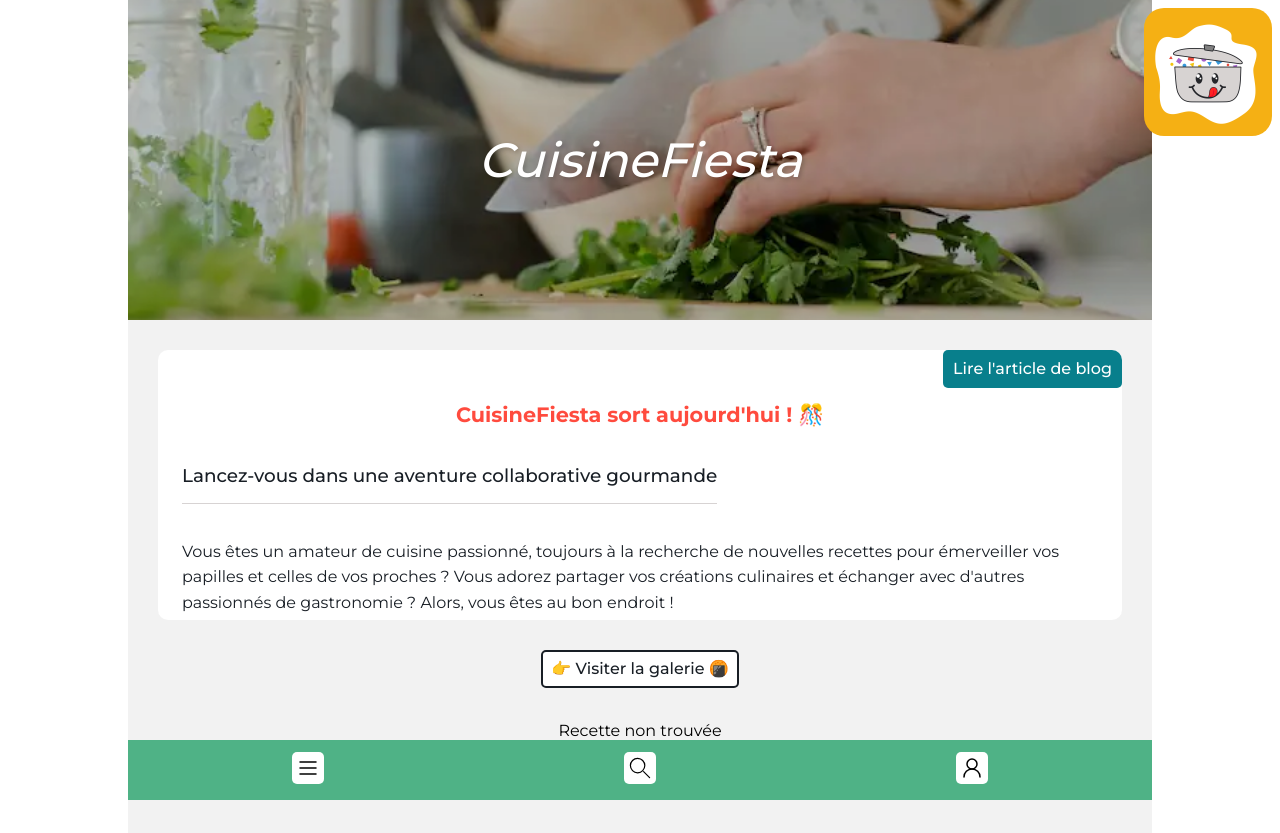
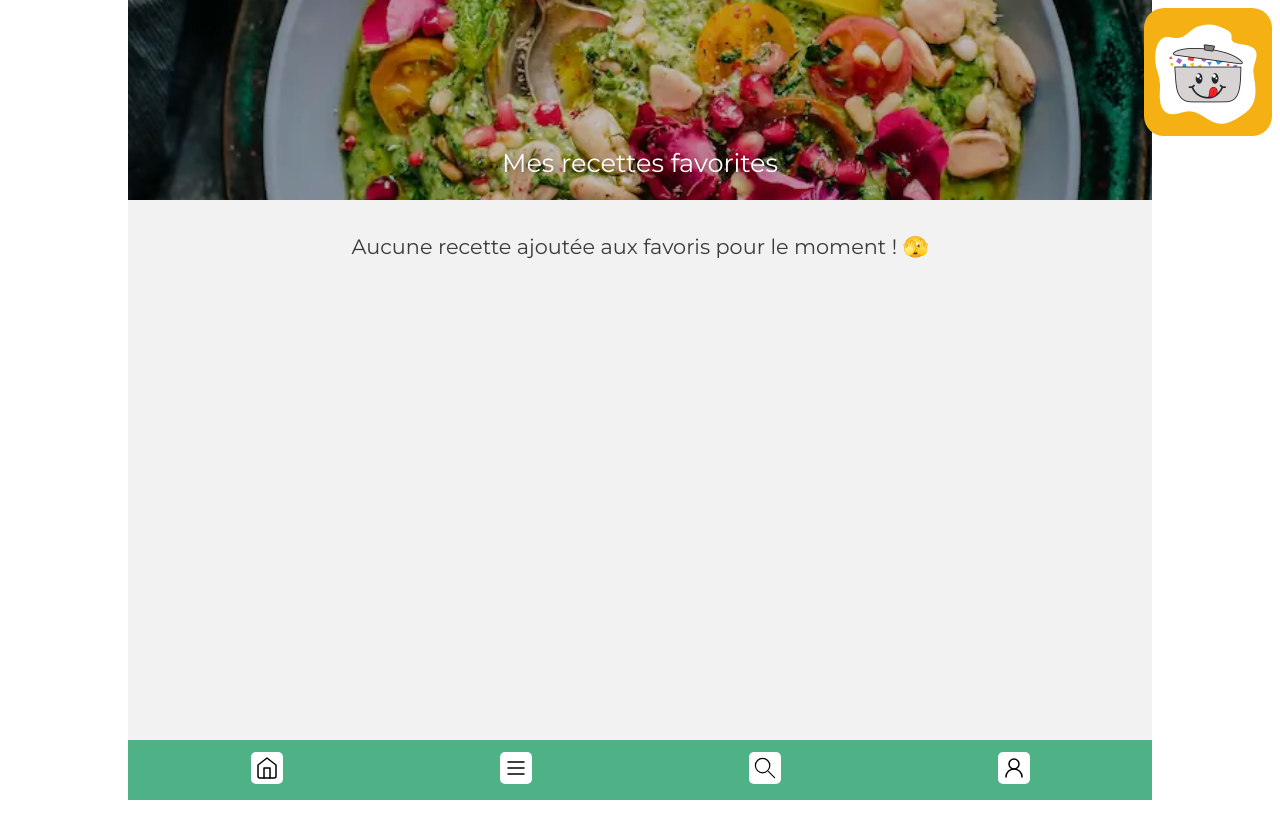
Before and after one commit to Sinematic/CuisineFiesta-F, a React (Vite) app: page /favoris in a window 1280 px wide. Before the commit this address led to /. After the commit the page ends 800 px from the top, so only its background shows below. Built offline with nearby package versions, Linux system fonts and the light colour scheme; no server answers; sample sign-in values are in the browser's storage.

Commit message:
fix intégration et modification URL favoris

```diff
--- a/src/App.tsx
+++ b/src/App.tsx
@@ -29,7 +29,7 @@ function App() {
 				<Route path="/premium" element={<Premium />} />
 				<Route path="/quiz" element={<Quiz />} />
 				<Route path="/confidentialite" element={<DocumentReader document={PrivacyPolicy} />} />
-				<Route path="/mes-favoris" element={<Favorites />} />
+				<Route path="/favoris" element={<Favorites />} />
 				<Route path="/login" element={<Authentification />} />
 				<Route path="/*" element={<NotFound />} />
 			</Routes>
--- a/src/components/Nav/Nav.tsx
+++ b/src/components/Nav/Nav.tsx
@@ -26,7 +26,7 @@ function Nav() {
             badge: "green"
         },
         {
-            path: "/mes-favoris",
+            path: "/favoris",
             content: "Mes favoris",
             badge: "green"
         }/*,
--- a/src/styles/FavoriteIcon/FavoriteIcon.css
+++ b/src/styles/FavoriteIcon/FavoriteIcon.css
@@ -26,6 +26,10 @@
 
 @media all and (min-width: 1024px) {
 
+    .favorite-wrapper {
+        padding: 5px;
+    }
+
     .favorite, .is-not-favorite {
         width: 30px;
         height: 30px;
```
